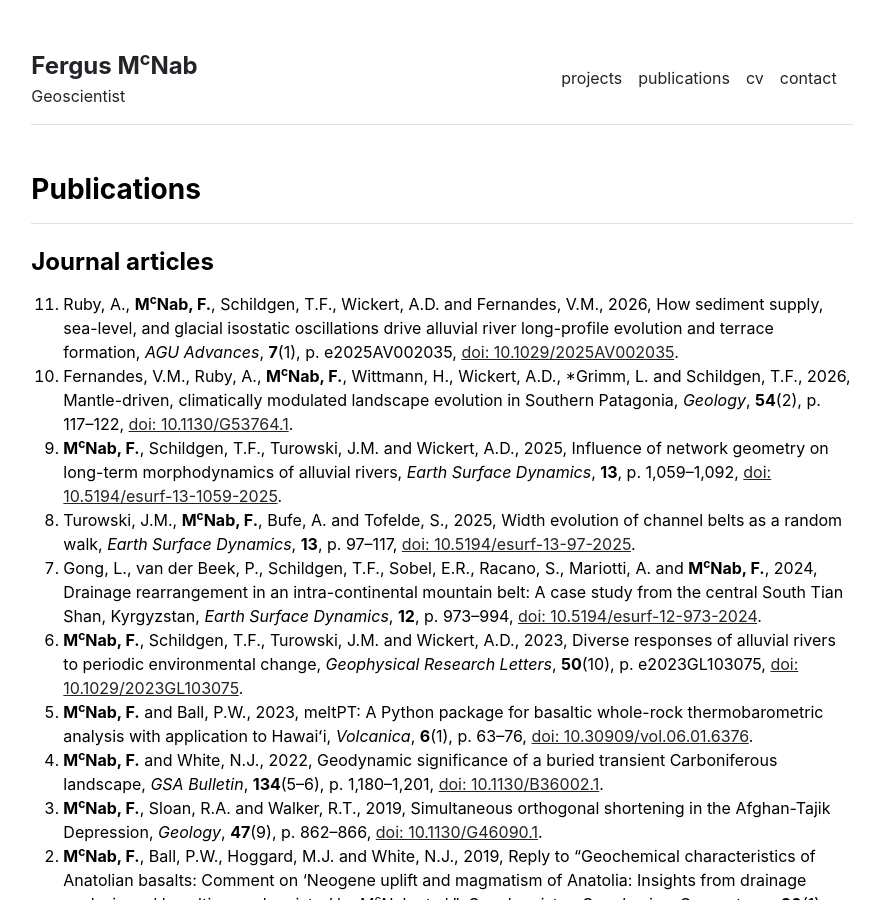
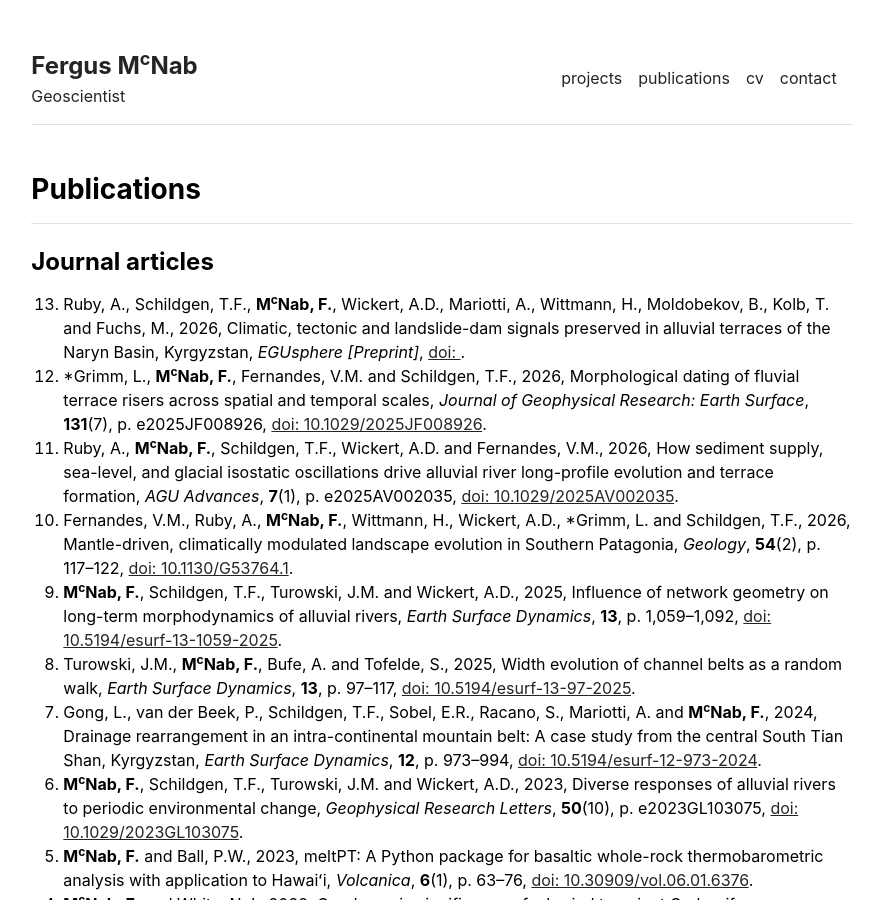
Before and after one commit to fmcnab/fmcnab.github.io, a Jekyll site: the page built from publications.md, in a window 1280 px wide and 900 px high. Shown: the whole window, without its empty margins (198-1079 px from the left). Built offline with Jekyll 4.4.1, drawn with Linux system fonts in a browser that asks for light colours; some of the changed text lies outside the part shown.

Commit message:
Update pubs.

```diff
--- a/_data/publications.yml
+++ b/_data/publications.yml
@@ -4,6 +4,8 @@ featured:
 - {name: 'Low shear diffusion central schemes for particle methods. Jonathan Panuelos, James Wadsley, Nicholas Kevlahan', url: 'http://ms.mcmaster.ca/kevla/pdf/articles/jcp_v414.pdf'}
 
 peer_reviewed:
+- {names: 'Ruby, A., Schildgen, T.F., <b>M<sup>c</sup>Nab, F.</b>, Wickert, A.D., Mariotti, A., Wittmann, H., Moldobekov, B., Kolb, T. and Fuchs, M.', year: '2026', title: 'Climatic, tectonic and landslide-dam signals preserved in alluvial terraces of the Naryn Basin, Kyrgyzstan', journal: 'EGUsphere [Preprint]', doi: '', url: ''}
+- {names: '&#42;Grimm, L., <b>M<sup>c</sup>Nab, F.</b>, Fernandes, V.M. and Schildgen, T.F.', year: '2026', title: 'Morphological dating of fluvial terrace risers across spatial and temporal scales', journal: 'Journal of Geophysical Research: Earth Surface', vol: '131', num: '7', pages: 'e2025JF008926', doi: '10.1029/2025JF008926', url: 'https://doi.org/10.1029/2025JF008926'}
 - {names: 'Ruby, A., <b>M<sup>c</sup>Nab, F.</b>, Schildgen, T.F., Wickert, A.D. and Fernandes, V.M.', year: '2026', title: 'How sediment supply, sea-level, and glacial isostatic oscillations drive alluvial river long-profile evolution and terrace formation', journal: 'AGU Advances', vol: '7', num: '1', pages: 'e2025AV002035', doi: '10.1029/2025AV002035', url: 'https://doi.org/10.1029/2025AV002035'}
 - {names: 'Fernandes, V.M., Ruby, A., <b>M<sup>c</sup>Nab, F.</b>, Wittmann, H., Wickert, A.D., &#42;Grimm, L. and Schildgen, T.F.', year: '2026', title: 'Mantle-driven, climatically modulated landscape evolution in Southern Patagonia', journal: 'Geology', vol: '54', num: '2', pages: '117&ndash;122', doi: '10.1130/G53764.1', url: 'https://doi.org/10.1130/G53764.1'}
 - {names: '<b>M<sup>c</sup>Nab, F.</b>, Schildgen, T.F., Turowski, J.M. and Wickert, A.D.', year: '2025', title: 'Influence of network geometry on long-term morphodynamics of alluvial rivers', journal: 'Earth Surface Dynamics', vol: '13', pages: '1,059&ndash;1,092', doi: '10.5194/esurf-13-1059-2025', url: 'https://doi.org/10.5194/esurf-13-1059-2025'}
@@ -40,6 +42,7 @@ conference_oral:
 - {names: '<b>M<sup>c</sup>Nab, F.</b> and White, N.J.', year: '2016', title: 'Regional Cenozoic uplift of Europe from linear inverse modelling of longitudinal river profiles', meeting: 'Rain, Rivers, Reservoirs; Edinburgh'}
 
 conference_poster:
+- {names: '<b>M<sup>c</sup>Nab, F.</b>, van der Beek, P., Schildgen, T.F. and Turowski, J.M.', year: '2026', title: 'Inferring uplift histories from landscapes using hypsometric curves', meeting: 'EGU General Assembly, Vienna', doi: '10.5194/egusphere-egu26-11459', url: 'https://doi.org/10.5194/egusphere-egu26-11459'}
 - {names: '<b>M<sup>c</sup>Nab, F.</b>, Schildgen, T.F., Turowski, J.M. and Wickert, A.D.', year: '2023', title: 'Network geometries influence responses of alluvial river systems to external forcing', meeting: 'EGU General Assembly, Vienna', doi: '10.5194/egusphere-egu23-14815', url: 'https://doi.org/10.5194/egusphere-egu23-14815'}
 - {names: '<b>M<sup>c</sup>Nab, F.</b>, Schildgen, T.F., Turowski, J.M. and Wickert, A.D.', year: '2021', title: 'Network effects in alluvial system responses to environmental change', meeting: 'Mid-European Geomorphology Meeting, Munich'}
 - {names: '<b>M<sup>c</sup>Nab, F.</b>, Schildgen, T.F., Turowski, J.M. and Wickert, A.D.', year: '2021', title: 'Responses of gravel-bed rivers to periodic climate change', meeting: 'EGU General Assembly, held virtually', doi: '10.5194/egusphere-egu21-7904', url: 'https://doi.org/10.5194/egusphere-egu21-7904'}
@@ -49,6 +52,7 @@ conference_poster:
 - {names: '<b>M<sup>c</sup>Nab, F.</b> and White, N.J.', year: '2016', title: 'Regional Cenozoic uplift of Europe from linear inverse modelling of longitudinal profiles', meeting: 'AGU Fall Meeting, San Francisco'}
 
 conference_co-author:
+- {names: 'Ruby, A., Schildgen, T.F., <b>M<sup>c</sup>Nab, F.</b>, Mariotti, A., Wittmann, H., Moldobekov, B., Kolb, T. and Fuchs, M.', year: '2026', title: 'Impact of Climate and a large Landslide in the Tien Shan: Shaping the Naryn Alluvial Valley, Kyrgyzstan', type: 'Oral', meeting: 'EGU General Assembly, Vienna', doi: '10.5194/egusphere-egu26-21497', url: 'https://doi.org/10.5194/egusphere-egu26-21497'}
 - {names: 'Schildgen, T.F., Fernandes, V.M., Ruby, A., Tobal, J., Vo&#223;eb&#252;rger, N., Wickert, A.D., &#42;Grimm, L. and <b>M<sup>c</sup>Nab, F.</b>', year: '2025', title: 'Climatic and geodynamic drivers of river-terrace formation since 1 Ma in the Patagonian Foreland, Argentina', type: 'Oral', meeting: 'AGU Fall Meeting, New Orleans'}
 - {names: 'Wickert, A.D. and <b>M<sup>c</sup>Nab, F.</b>', year: '2025', title: 'Simulating geomorphic evolution through river networks', type: 'Poster', meeting: 'AGU Fall Meeting, New Orleans'}
 - {names: 'Ruby, A., <b>M<sup>c</sup>Nab, F.</b>, Schildgen, T.F., Wickert, A.D. and Fernandes, V.M.', year: '2025', title: 'Drivers of fluvial terrace formation and quantifying their impacts &ndash; Application to the R&#237;o Santa Cruz in Southern Patagonia', type: 'Oral', meeting: 'EGU General Assembly, Vienna', doi: '10.5194/egusphere-egu25-20063', url: 'https://doi.org/10.5194/egusphere-egu25-20063'}
```
